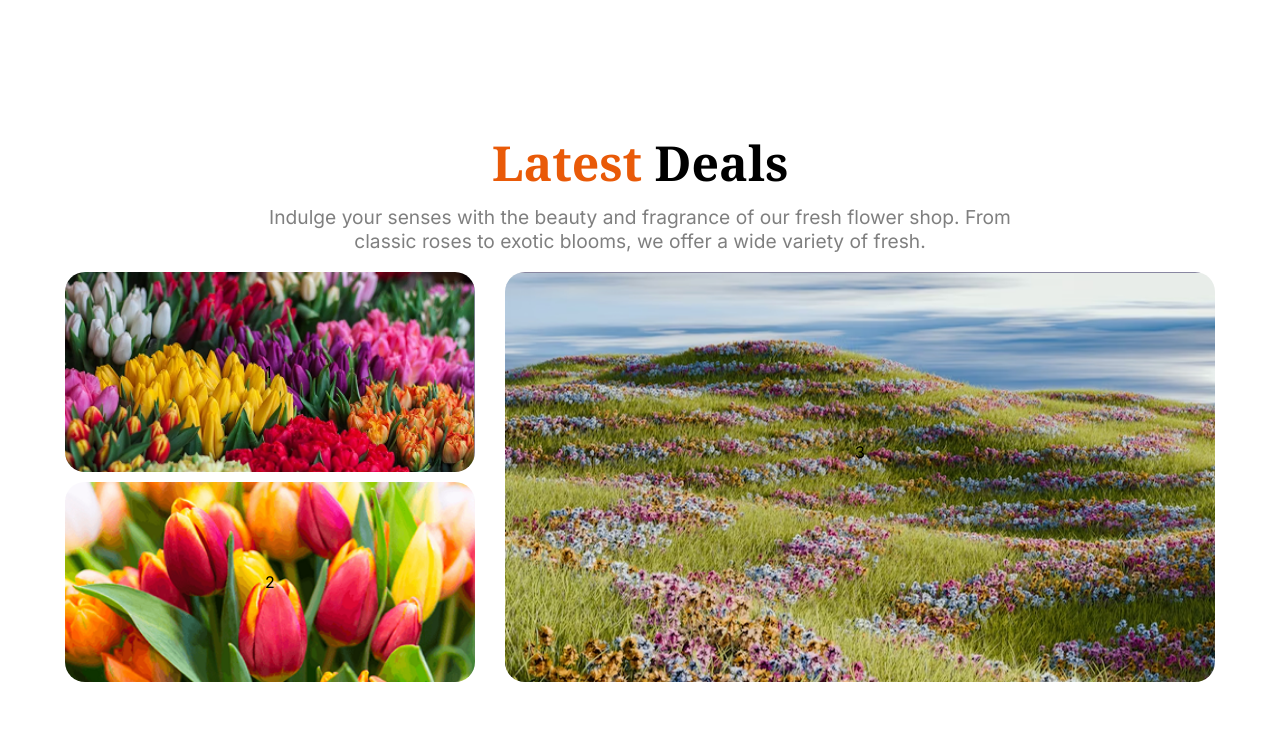
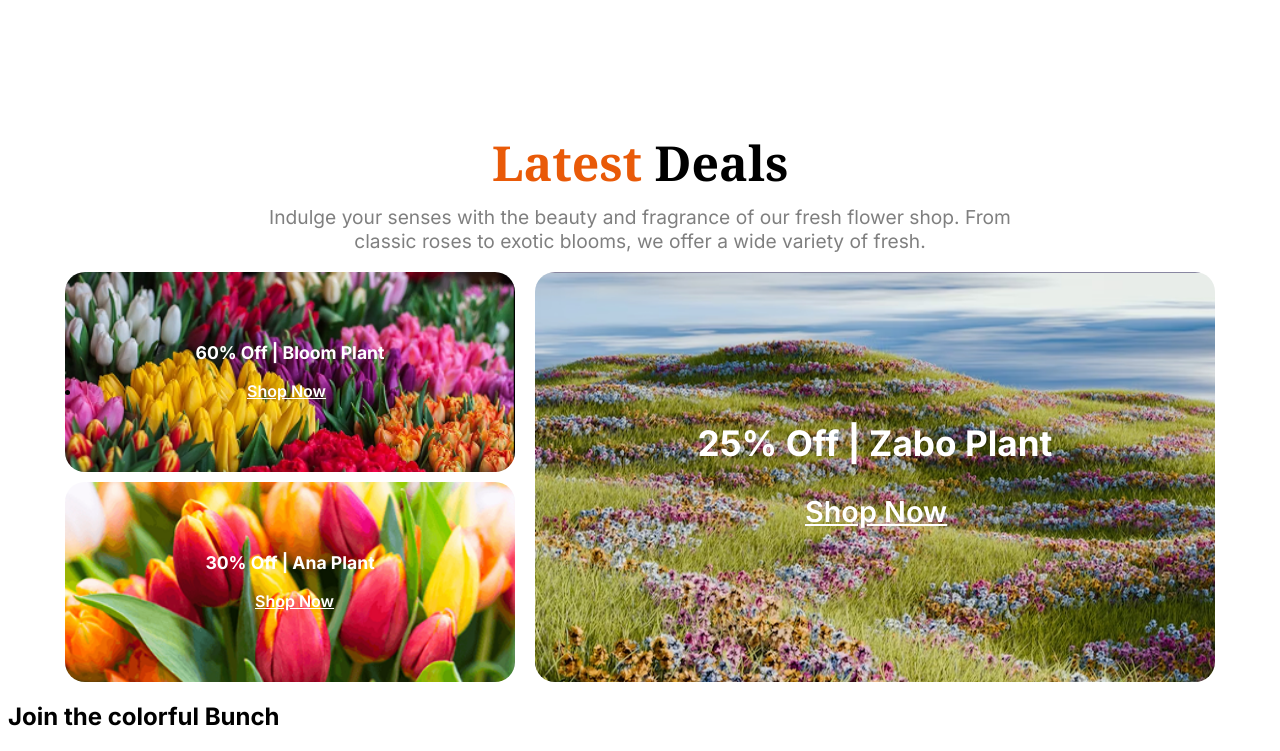
Before and after one commit to HoridasPro/flower-project-for-assignment-02, a plain HTML site: page index.html in a window 1280 px wide. Shown: the part 2548-3299 px from the top of the page. Before the commit the page ends 3238 px from the top, so only its background shows below. Drawn offline with nearby package versions, Linux system fonts and the light colour scheme.

Commit message:
added to latest deals

```diff
--- a/index.html
+++ b/index.html
@@ -113,10 +113,24 @@
      </section>
      <section class="zabo_plant container">
         <div class="zabo_plant_div">
-          <div class="box box1">1</div>
-          <div class="box box2">2</div>
+          <div class="box box1">
+            <p>60% Off | Bloom Plant</p>
+            <li> <a href="">Shop Now</a></li>
+          </div>
+          <div class="box box2">
+            <p>30% Off | Ana  Plant</p>
+            <a href="">Shop Now</a>
+          </div>
         </div>
-        <div class="box box3">3</div>
+        <div class="box box3">
+          <h1>25% Off | Zabo Plant</h1>
+          <a href="">Shop Now</a>
+        </div>
+     </section>
+     <section class="colorfull_branch">
+      <h1>Join the colorful Bunch</h1>
+
+
      </section>
   </main>
 </body>
--- a/styless/style.css
+++ b/styless/style.css
@@ -208,20 +208,65 @@ justify-content: space-between;
   background-image: url(../images/deal-bloom.png);
   background-repeat: no-repeat;
   background-size: cover;
-  padding: 90px 200px;
+  background-color: #000000;
+  width: 450px;
+  height: 200px;
 }
 .box2{
   background-image: url(../images/deal-ana.png);
   background-repeat: no-repeat;
   background-size: cover;
-  padding: 90px 200px;
+  width: 450px;
+  height: 200px;
+  background-color: #000000;
 }
 .box3{
   background-image: url(../images/deal-zabo.png);
   background-repeat: no-repeat;
   background-size: cover;
-  padding: 170px 350px;
+  width: 100%;
 }
+.box1 p{
+  font-size: 1.1rem;
+  font-weight: 700;
+  color: #fff;
+  text-align: center;
+  margin-top: 70px;
+}
+.box1 a{
+  font-weight: 600;
+  color: #fff;
+  margin-left: 160px;
+  margin-top: -10px;
+}
+.box2 p{
+  font-size: 1.1rem;
+  font-weight: 700;
+  color: #fff;
+  text-align: center;
+  margin-top: 70px;
+}
+.box2 a{
+  font-weight: 600;
+  color: #fff;
+  margin-left: 190px;
+  margin-top: -10px;
+}
+.box3 h1{
+  font-size: 2.2rem;
+  font-weight: 700;
+  color: #fff;
+  text-align: center;
+  margin-top: 150px;
+}
+.box3 a{
+  font-size: 1.8rem;
+  font-weight: 600;
+  color: #fff;
+  margin-left: 270px;
+  margin-top: -10px;
+}
+
 
 /* Mobile device Responsive*/
 @media screen and (max-width: 576px) {
```
